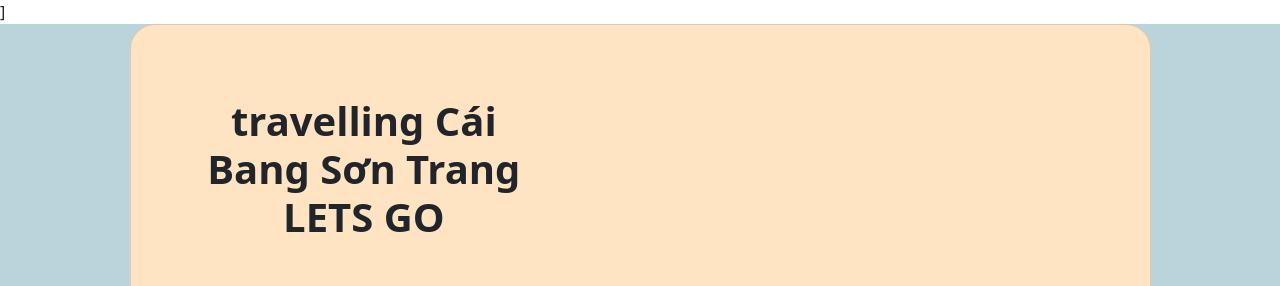
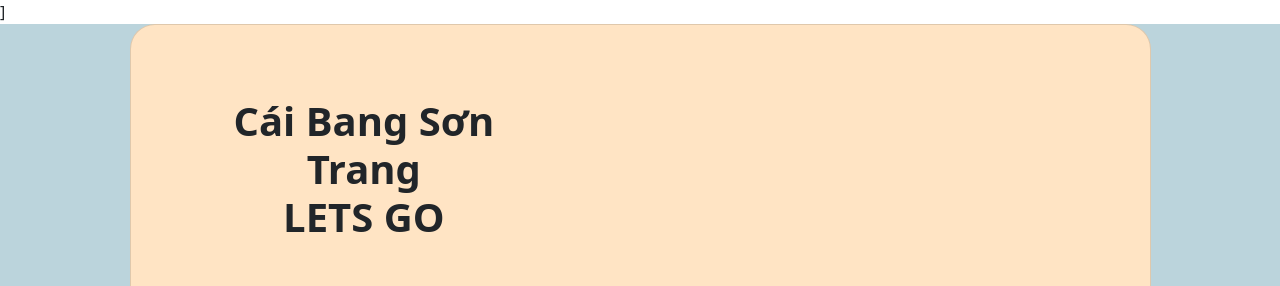
Before and after one commit to nguyenmai0102/MD1_JVA08_MONTH09_TEST1, a plain HTML site: page form-login/register.html in a window 1280 px wide. Shown: the top 286 px of the page. Drawn offline with nearby package versions, Linux system fonts and the light colour scheme.

Commit message:
noi dung

```diff
--- a/form-login/register.html
+++ b/form-login/register.html
@@ -28,7 +28,7 @@
                         <div class="row justify-content-center">
                             <div class="col-md-10 col-lg-6 col-xl-5 order-2 order-lg-1">
 
-                                <p class="text-center h1 fw-bold mb-5 mx-1 mx-md-4 mt-4">travelling Cái Bang Sơn Trang<br>
+                                <p class="text-center h1 fw-bold mb-5 mx-1 mx-md-4 mt-4"> Cái Bang Sơn Trang<br>
                                     LETS GO  </p>
                                 <form class="mx-1 mx-md-4">
 
```
Also changed, not shown: form-login/login.html (+1 -1 lines).
